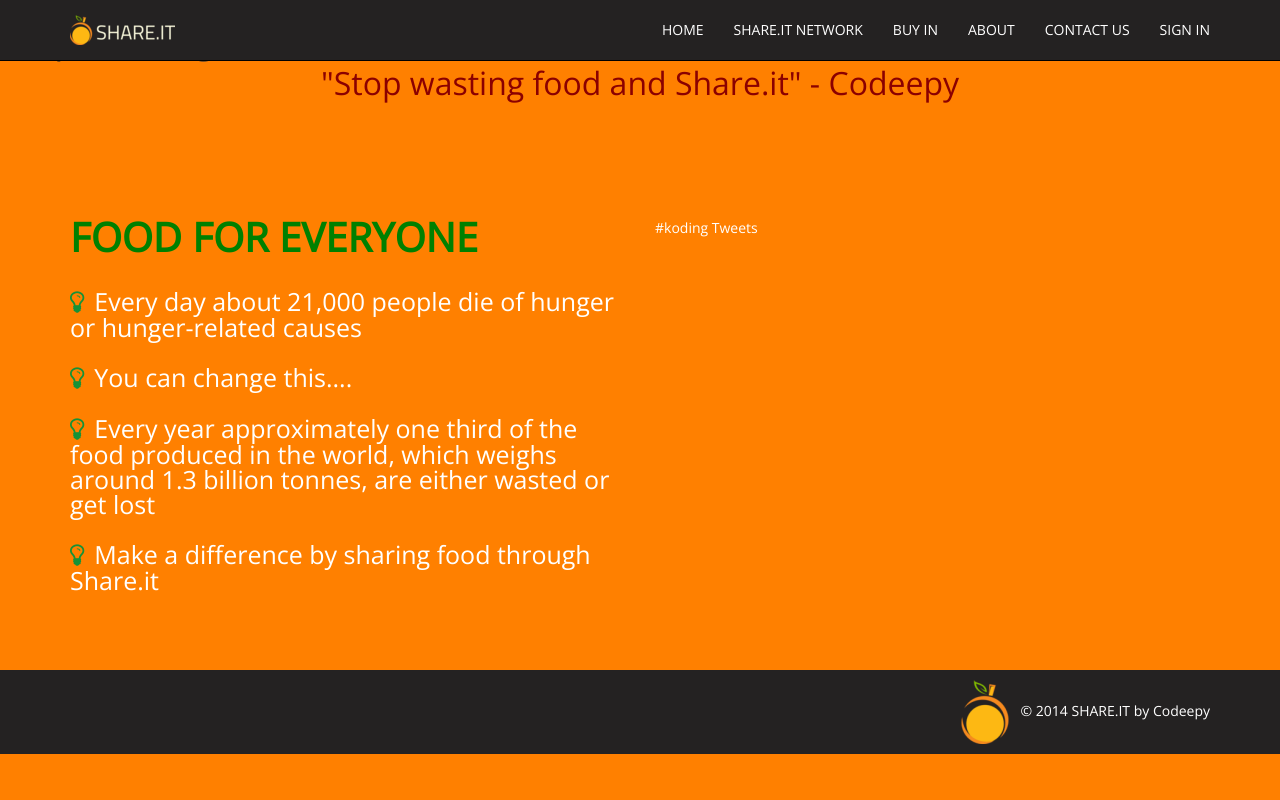
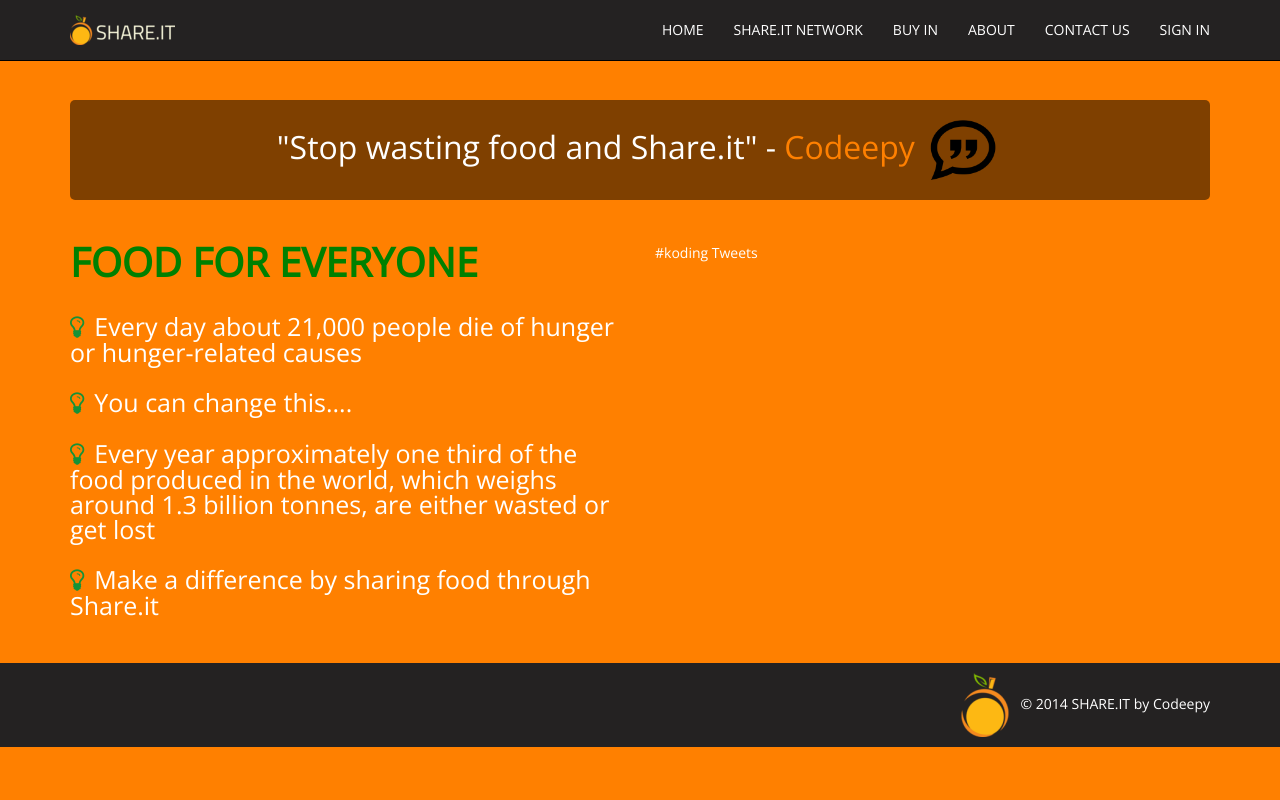
Before and after one commit to Codeepy/Share.it, a Django app: page / in a window 1280 px wide. Run offline with Django 3.2, Linux system fonts and the light colour scheme; parts of the project's set-up code (start-up, migrations or seed data) failed here and were passed over; some libraries are stand-ins or nearby versions.

Commit message:
quoted text style

```diff
--- a/static/css/style.css
+++ b/static/css/style.css
@@ -120,7 +120,7 @@ background-color: #fff;
     background-size: cover;
 }
     #home h1 {
-        padding:100px 20px 20px 0px;
+        padding:20px 20px 20px 0px;
         color:Green;
         font-size:40px;
         font-weight:900;
@@ -379,7 +379,12 @@ margin-top: 20px;
 /*Extra Addition*/
 .quoted{
     -webkit-align-self: center; /* Safari 7.0+ */
+    margin-top: 100px;
+    padding: 10px;
     text-align:  center;
     font-size: xx-large;
-    color: darkred;
+    color: white;
+    background-color: rgba(0, 0, 0, 0.5);
+    -webkit-border-radius: 5px;
+    -moz-border-radius: 5px;
 }
--- a/templates/home.html
+++ b/templates/home.html
@@ -6,12 +6,14 @@
 
 {% block body_block %}
 <section>
-<h1>Stop wasting food and Share.it</h1>
     <div id="home" >
         <div class="overlay">
             <div class="container">
-                <div class="row ">
-                    <div class="quoted">"Stop wasting food and Share.it" - Codeepy</div>
+                <div class="quoted">
+                    "Stop wasting food and Share.it" - <span style="color:#ff8000">Codeepy</span>
+                    <img src="/static/img/quote.png" style="width: 80px">
+                </div>
+                <div class="row" style="margin-bottom: 20px;">
                     <div class="col-lg-6 col-md-6 head-text">
                         <h1 id="divDisp" >FOOD FOR EVERYONE</h1>
                         <span><i class="fa fa-lightbulb-o"></i>Every day about 21,000 people die of hunger or hunger-related causes</span>
@@ -19,7 +21,7 @@
                         <span><i class="fa fa-lightbulb-o"></i>Every year approximately one third of the food produced in the world, which weighs around 1.3 billion tonnes, are either wasted or get lost</span>
                         <span><i class="fa fa-lightbulb-o"></i>Make a difference by sharing food through Share.it</span>
                     </div>
-                    <div class="col-lg-6 col-md-6" style="padding-top: 120px;">
+                    <div class="col-lg-6 col-md-6" style="padding-top: 40px;">
                         <a class="twitter-timeline" data-dnt="true" href="https://twitter.com/hashtag/koding" data-widget-id="541471495156142080">#koding Tweets</a>
                         <script>!function(d,s,id){var js,fjs=d.getElementsByTagName(s)[0],p=/^http:/.test(d.location)?'http':'https';if(!d.getElementById(id)){js=d.createElement(s);js.id=id;js.src=p+"://platform.twitter.com/widgets.js";fjs.parentNode.insertBefore(js,fjs);}}(document,"script","twitter-wjs");</script>
                     </div>
```
Also changed, not shown: templates/about.html (+25 -24 lines), static/img/quote.png (added).
